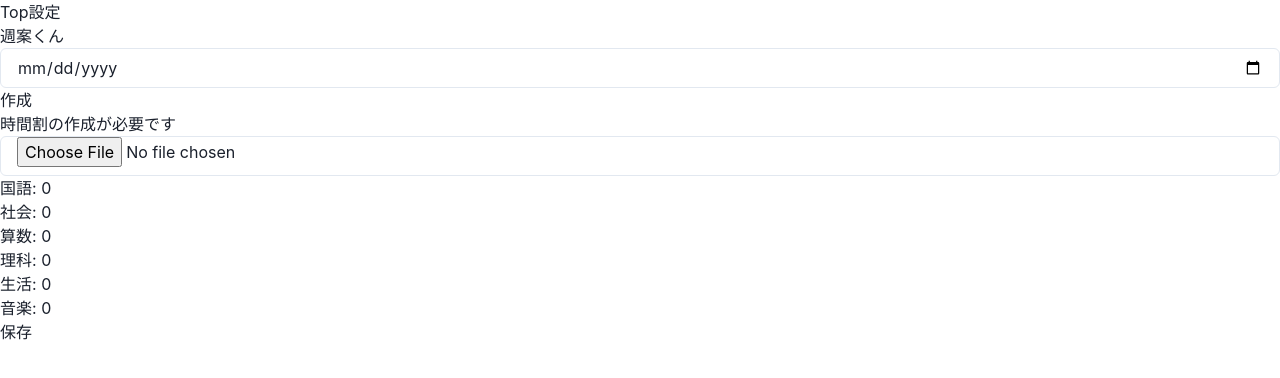
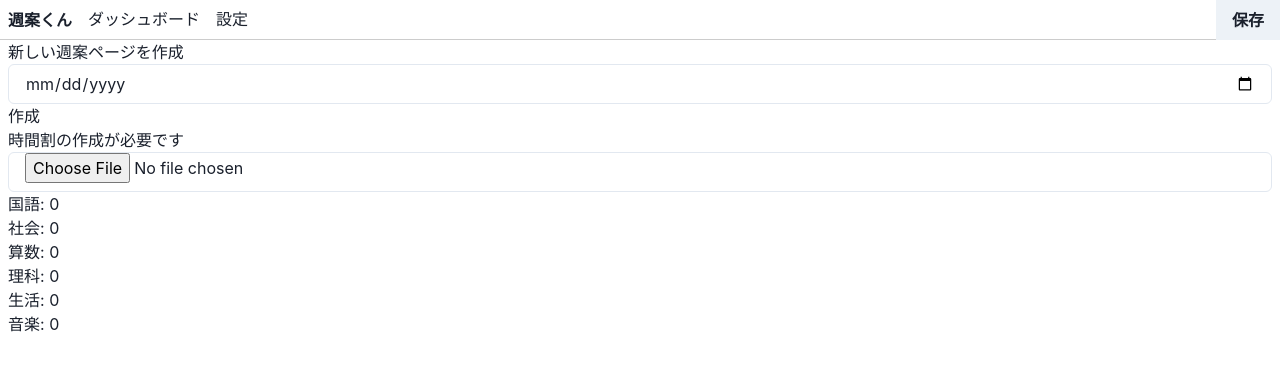
Before and after one commit to ryo4004/school-timetable, a React (Vite) app: page / in a window 1280 px wide. Shown: the top 378 px of the page. Built offline with nearby package versions, Linux system fonts and the light colour scheme.

Commit message:
ヘッダーを調整

```diff
--- /dev/null
+++ b/src/components/Form/Button.tsx
@@ -0,0 +1,5 @@
+import { Button as ChakraButton, type ButtonProps } from '@chakra-ui/react'
+
+export const Button = (props: ButtonProps) => {
+  return <ChakraButton {...props} />
+}
--- /dev/null
+++ b/src/components/Layout/Box.tsx
@@ -0,0 +1,5 @@
+import { Box as ChakraBox, type BoxProps } from '@chakra-ui/react'
+
+export const Box = (props: BoxProps) => {
+  return <ChakraBox {...props} />
+}
--- /dev/null
+++ b/src/components/Layout/Flex.tsx
@@ -0,0 +1,5 @@
+import { Flex as ChakraFlex, type FlexProps } from '@chakra-ui/react'
+
+export const Flex = (props: FlexProps) => {
+  return <ChakraFlex {...props} />
+}
--- a/src/components/Layout/Layout.tsx
+++ b/src/components/Layout/Layout.tsx
@@ -1,14 +1,51 @@
 import type { ReactNode } from 'react'
 import { Link } from 'react-router-dom'
+import { Box } from './Box'
+import { Flex } from './Flex'
+import { Text } from './Text'
+import { SaveButton } from './SaveButton'
 
 export const Layout = ({ children }: { children: ReactNode }) => {
   return (
-    <div>
-      <div>
-        <Link to="/">Top</Link>
-        <Link to="/settings">設定</Link>
-      </div>
-      {children}
-    </div>
+    <Box>
+      <Header />
+      <Box marginX="8px">{children}</Box>
+    </Box>
   )
 }
+
+const Header = () => {
+  return (
+    <Flex
+      position="sticky"
+      top="0"
+      width="100%"
+      height="40px"
+      lineHeight="40px"
+      alignItems="center"
+      borderBottom="0.5px solid #ccc"
+      sx={{ backdropFilter: 'blur(8px)' }}
+    >
+      <Link to="/">
+        <Text marginX="8px" fontWeight="bold">
+          週案くん
+        </Text>
+      </Link>
+      <Flex flex={2}>
+        <Link to="/">
+          <Text paddingX="8px" _hover={{ background: '#ccc' }}>
+            ダッシュボード
+          </Text>
+        </Link>
+        <Link to="/settings">
+          <Text paddingX="8px" _hover={{ background: '#ccc' }}>
+            設定
+          </Text>
+        </Link>
+        <Box marginLeft="auto">
+          <SaveButton />
+        </Box>
+      </Flex>
+    </Flex>
+  )
+}
--- a/src/features/Dashboard/SaveButton.tsx
+++ b/src/components/Layout/SaveButton.tsx
@@ -3,6 +3,7 @@ import { useTimetableStore } from '../../stores/timetable'
 import { downloadFile } from '../../utilities/downloadFile'
 import { useConfigStore } from '../../stores/configs'
 import { type Timetable, type TimetableConfig } from '../../types'
+import { Button } from '../Form/Button'
 
 export type SaveTimetable = {
   version: string
@@ -15,7 +16,7 @@ export const SaveButton = () => {
   const { config } = useConfigStore()
 
   return (
-    <button
+    <Button
       onClick={() => {
         const saveContents = {
           version: '0.0.1',
@@ -28,8 +29,9 @@ export const SaveButton = () => {
           `timetable_${dateString}.txt`,
         )
       }}
+      borderRadius="0"
     >
       保存
-    </button>
+    </Button>
   )
 }
--- /dev/null
+++ b/src/components/Layout/Text.tsx
@@ -0,0 +1,5 @@
+import { Text as ChakraText, type TextProps } from '@chakra-ui/react'
+
+export const Text = (props: TextProps) => {
+  return <ChakraText {...props} />
+}
--- a/src/features/Dashboard/Dashboard.tsx
+++ b/src/features/Dashboard/Dashboard.tsx
@@ -1,7 +1,6 @@
 import { useState } from 'react'
 import { useTimetableStore } from '../../stores/timetable'
 import { LoadButton } from './LoadButton'
-import { SaveButton } from './SaveButton'
 import { Link } from 'react-router-dom'
 import { useConfigStore } from '../../stores/configs'
 import { ClassCount } from './ClassCount'
@@ -11,11 +10,9 @@ import { Input } from '../../components/Form/Input'
 export const Dashboard = () => {
   return (
     <>
-      <h2>週案くん</h2>
       <CreateTimeTable />
       <WeekTable />
       <ClassCount />
-      <SaveButton />
     </>
   )
 }
@@ -39,6 +36,7 @@ const CreateTimeTable = () => {
 
   return (
     <div>
+      <h2>新しい週案ページを作成</h2>
       <Input
         type="date"
         value={startDate}
--- a/src/features/Dashboard/LoadButton.tsx
+++ b/src/features/Dashboard/LoadButton.tsx
@@ -1,6 +1,6 @@
 import { useState } from 'react'
 import { useTimetableStore } from '../../stores/timetable'
-import { type SaveTimetable } from './SaveButton'
+import { type SaveTimetable } from '../../components/Layout/SaveButton'
 import { useConfigStore } from '../../stores/configs'
 import { Input } from '../../components/Form/Input'
 
```
